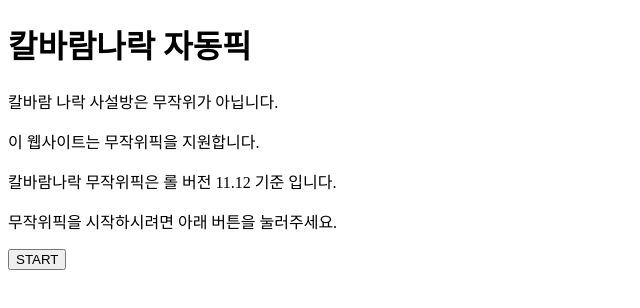
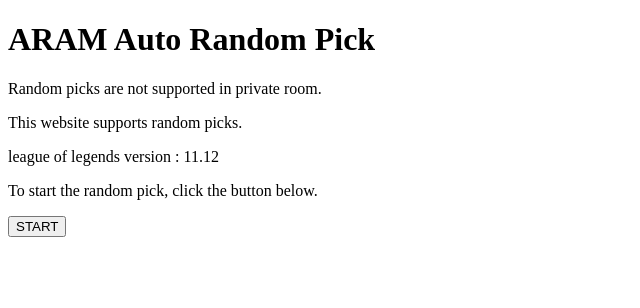
Before and after one commit to anc5557/ARAM_RandomPicker, a Next.js app: page / in a window 1280 px wide. Shown: the top 308 px of the page, without its empty margins (0-640 px from the left). Built offline with nearby package versions, Linux system fonts and the light colour scheme.

Commit message:
Update UI and localization

```diff
--- a/src/pages/404.tsx
+++ b/src/pages/404.tsx
@@ -9,8 +9,8 @@
   return (
     <div>
       <h1>404</h1>
-      <p>요청하신 페이지를 찾을 수 없습니다.</p>
-      <button onClick={() => router.push('/')}>홈으로</button>
+      <p> page not found </p>
+      <button onClick={() => router.push('/')}>go back home </button>
     </div>
   )
 }
--- a/src/pages/_app.tsx
+++ b/src/pages/_app.tsx
@@ -10,7 +10,7 @@
   return (
     <>
       <Head>
-        <title>칼바람나락 자동픽</title>
+        <title>ARAM Auto Random Pick</title>
       </Head>
       <Component {...pageProps} />
     </>
--- a/src/pages/index.tsx
+++ b/src/pages/index.tsx
@@ -1,10 +1,5 @@
 // path : src/pages/index.tsx
 // 홈페이지
-// 메인 페이지로 칼바람나락 자동픽을 소개하는 페이지
-// 로그인 기능 없음
-// 자동픽하는 방법 설명
-// 버튼 클릭시 자동픽 시작
-// 롤 버전 정보
 
 import React from 'react'
 import { useRouter } from 'next/router'
@@ -15,19 +10,15 @@
         router.push('/settings')
     }
 
-
-
-
     return (
         <div>
-            <h1>칼바람나락 자동픽</h1>
-            <p>칼바람 나락 사설방은 무작위가 아닙니다.</p>
-            <p>이 웹사이트는 무작위픽을 지원합니다.</p>
-            <p>칼바람나락 무작위픽은 롤 버전
+            <h1>ARAM Auto Random Pick</h1>
+            <p>Random picks are not supported in private room. </p>
+            <p>This website supports random picks.</p>
+            <p>league of legends version :
                 <span className="text-red-500"> 11.12 </span>
-                기준 입니다.
             </p>
-            <p>무작위픽을 시작하시려면 아래 버튼을 눌러주세요.</p>
+            <p>To start the random pick, click the button below.</p>
             <button onClick={handleStartClick} className="bg-blue-500 hover:bg-blue-7 00 text-white font-bold py-2 px-4 rounded">
                 START
             </button>
--- a/src/pages/processing.tsx
+++ b/src/pages/processing.tsx
@@ -57,5 +57,9 @@
     return { selectedRedTeam, selectedBlueTeam };
   }
 
-  return <div>챔피언을 선택하는 중입니다...</div>;
+  return (
+    <div>
+      <h1>Processing...</h1>
+    </div>
+  );
 }
--- a/src/pages/results.tsx
+++ b/src/pages/results.tsx
@@ -22,9 +22,9 @@
 
     return (
         <div>
-            <h1>챔피언 선택 결과</h1>
+            <h1>Champion Selection Results</h1>
             <div>
-                <h2>Red 팀:</h2>
+                <h2>Red Team</h2>
                 <div style={{ display: 'flex' }}>
                     {redTeam.map((champion, index) => (
                         <div key={index} style={{ textAlign: 'center', margin: '0 10px' }}>
@@ -35,7 +35,7 @@
                 </div>
             </div>
             <div>
-                <h2>Blue 팀:</h2>
+                <h2>Blue Team</h2>
                 <div style={{ display: 'flex' }}>
                     {blueTeam.map((champion, index) => (
                         <div key={index} style={{ textAlign: 'center', margin: '0 10px' }}>
```
Also changed, not shown: src/pages/settings.tsx (+6 -8 lines).
